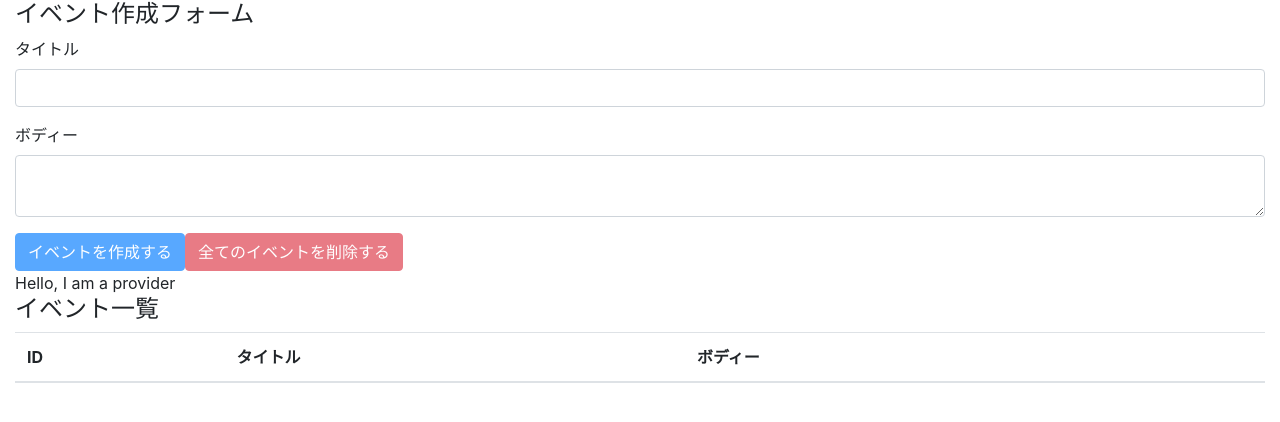
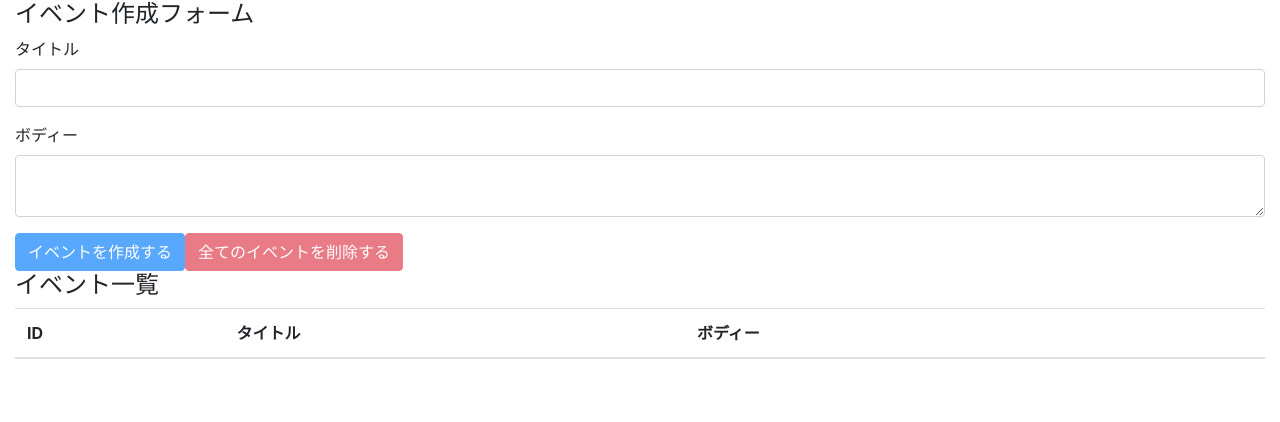
Before and after one commit to Shota-mancity/react-hooks-101, a React (Create React App) app: page / in a window 1280 px wide. Shown: the top 422 px of the page. Built offline with nearby package versions, Linux system fonts and the light colour scheme.

Commit message:
solve prop drilling issue

```diff
--- a/src/components/App.js
+++ b/src/components/App.js
@@ -12,10 +12,10 @@
   return (
     <>
     {/* 既存のDOMをproviderでラップしてあげる */}
-      <AppContext.Provider value={"Hello, I am a provider"}>
+      <AppContext.Provider value={{state, dispatch}}>
         <div className="container-fluid">
-          <EventForm state={state} dispatch={dispatch} />
-          <Events state={state} dispatch={dispatch} />
+          <EventForm />
+          <Events />
         </div>
       </AppContext.Provider>
     </>
--- a/src/components/Event.js
+++ b/src/components/Event.js
@@ -1,7 +1,9 @@
-import React from "react";
+import React, {useContext} from "react";
 import {DELETE_EVENT} from "../actions"
+import AppContext from "../contexts/AppContext"
 
-const Event = ({ event, dispatch }) => {
+const Event = ({ event}) => {
+    const {dispatch}=useContext(AppContext)
   const id = event.id;
   const handleClickDeleteButton = () => {
       const result=window.confirm(`id=${id}を削除しますか`);
--- a/src/components/EventForm.js
+++ b/src/components/EventForm.js
@@ -1,7 +1,9 @@
-import React, { useState} from "react";
+import React, { useState, useContext} from "react";
 import {CREATE_EVENT, DELETE_ALL_EVENTS} from "../actions"
+import AppContext from "../contexts/AppContext"
 
-const EventForm = ({ state, dispatch }) => {
+const EventForm = () => {
+    const {state, dispatch}=useContext(AppContext)
   const [title, setTitle] = useState("");
   const [body, setBody] = useState("");
 
--- a/src/components/Events.js
+++ b/src/components/Events.js
@@ -2,12 +2,11 @@
 import Event from "./Event";
 import AppContext from "../contexts/AppContext";
 
-const Events = ({ state, dispatch }) => {
-  const value = useContext(AppContext);
+const Events = () => {
+  const {state} = useContext(AppContext);
 
   return (
     <>
-      <div>{value}</div>
       <h4>イベント一覧</h4>
       <table className="table table-hover">
         <thead>
@@ -20,7 +19,7 @@
         </thead>
         <tbody>
           {state.map((event, index) => (
-            <Event key={index} event={event} dispatch={dispatch} />
+            <Event key={index} event={event} />
           ))}
         </tbody>
       </table>
```
